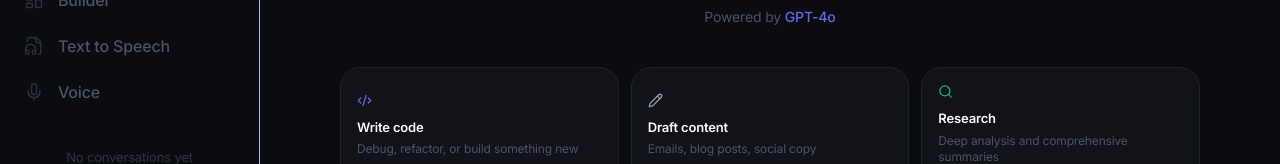
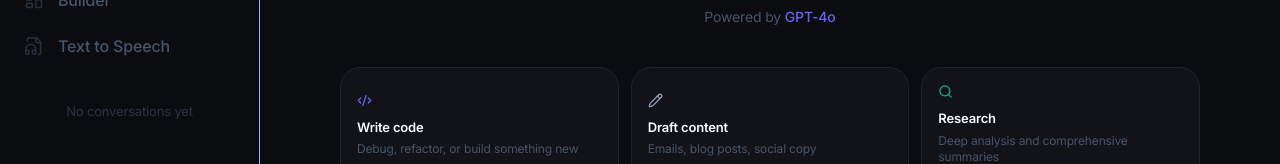
Before and after one commit to ElonInvestmentCo/Conv-AI, a React (Vite) app: page /chat in a window 1280 px wide. Shown: the part 270-434 px from the top of the page. Built offline with nearby package versions, Linux system fonts and the light colour scheme.

Commit message:
Remove unused code from MainLayout
Replit-Commit-Author: Agent

```diff
--- a/src/app/layouts/MainLayout.tsx
+++ b/src/app/layouts/MainLayout.tsx
@@ -19,7 +19,6 @@ import {
   FolderClosed,
   FileAudio,
   LayoutDashboard,
-  Mic,
   MoreHorizontal,
   Pencil,
   Archive,
@@ -51,7 +50,6 @@ const secondaryNav = [
   { label: 'Projects',       path: '/projects',  Icon: FolderClosed    },
   { label: 'Builder',        path: '/builder',   Icon: LayoutDashboard },
   { label: 'Text to Speech', path: '/tts',       Icon: FileAudio       },
-  { label: 'Voice',          path: '/voice',     Icon: Mic             },
 ];
 
 // ── Profile menu ───────────────────────────────────────────────────────────────
```
